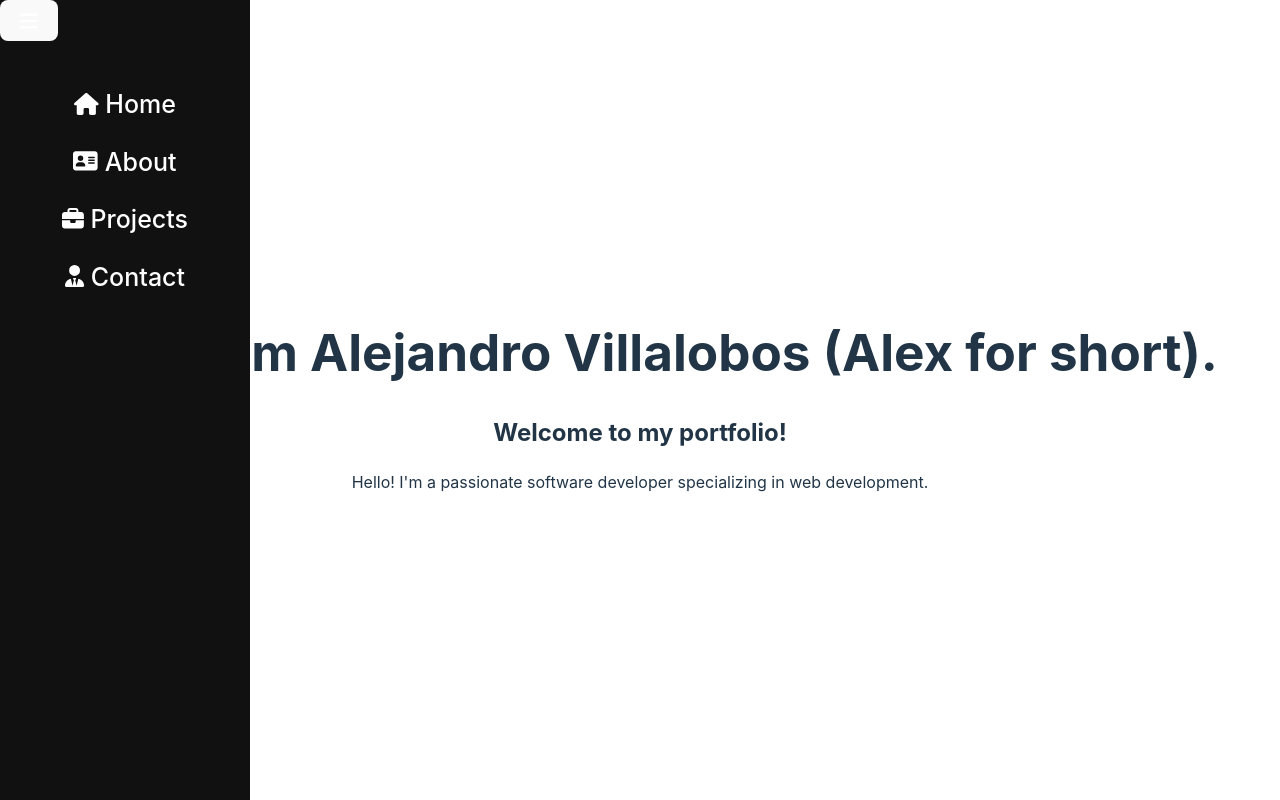
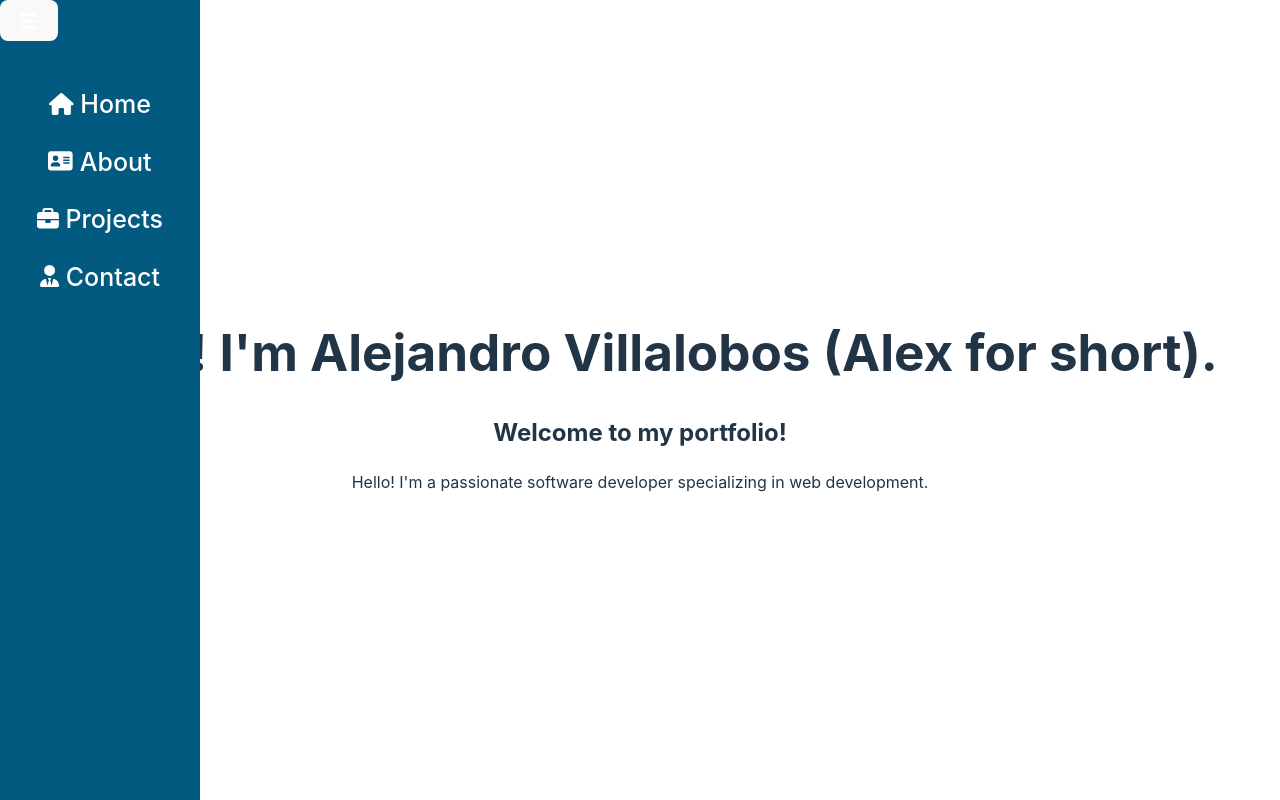
Before and after one commit to avilla13/avx-portfolio, a React (Vite) app: page / in a window 1280 px wide. Built offline with nearby package versions, Linux system fonts and the light colour scheme.

Commit message:
Change sidebar color and size

```diff
--- a/src/components/NavBar/NavBar.css
+++ b/src/components/NavBar/NavBar.css
@@ -23,7 +23,8 @@
 }
 
 .navitems.open {
-    width: 250px;
+    width: 200px;
+    background-color: rgb(3, 90, 128);
 }
 
 .navitems ul {
```
